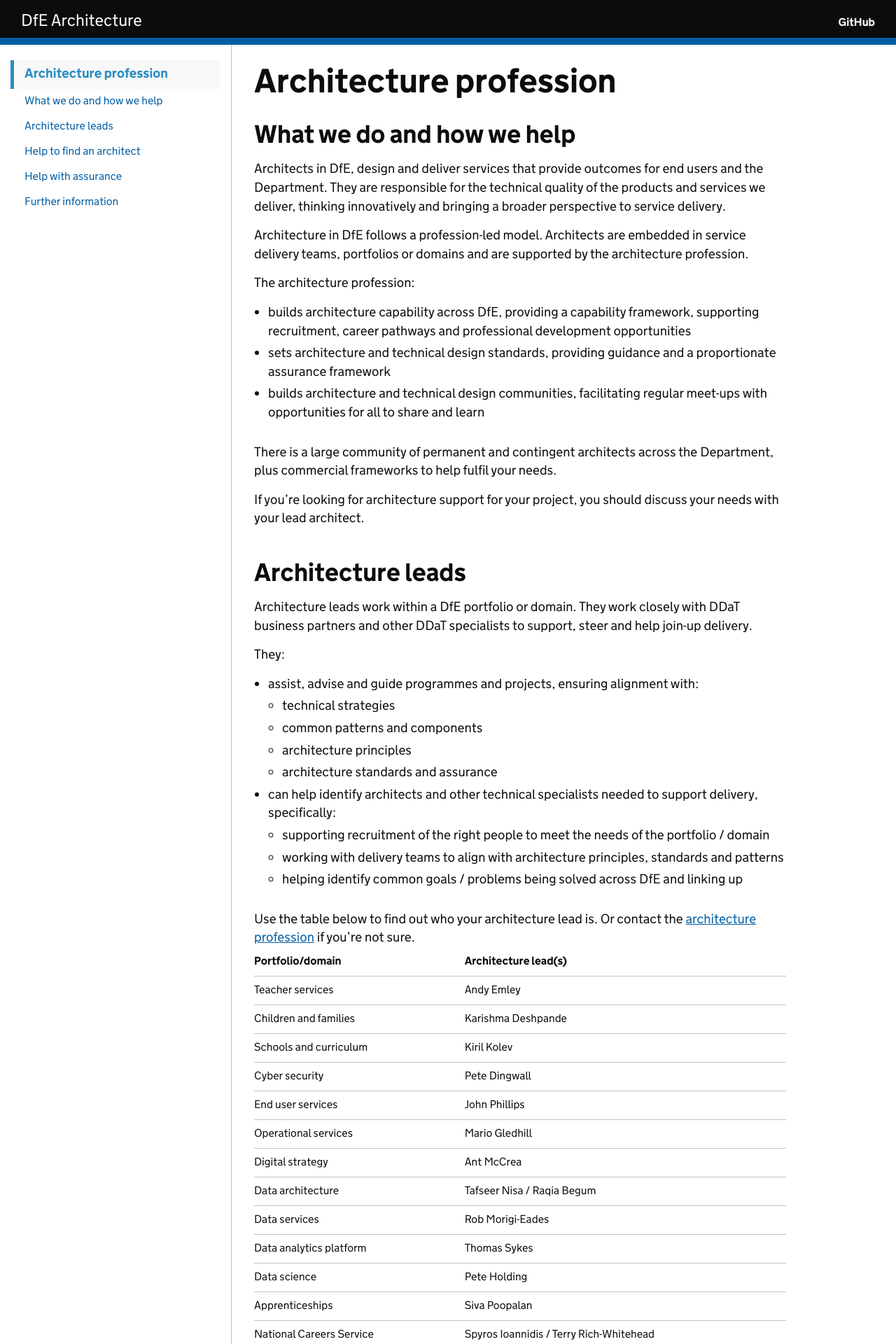
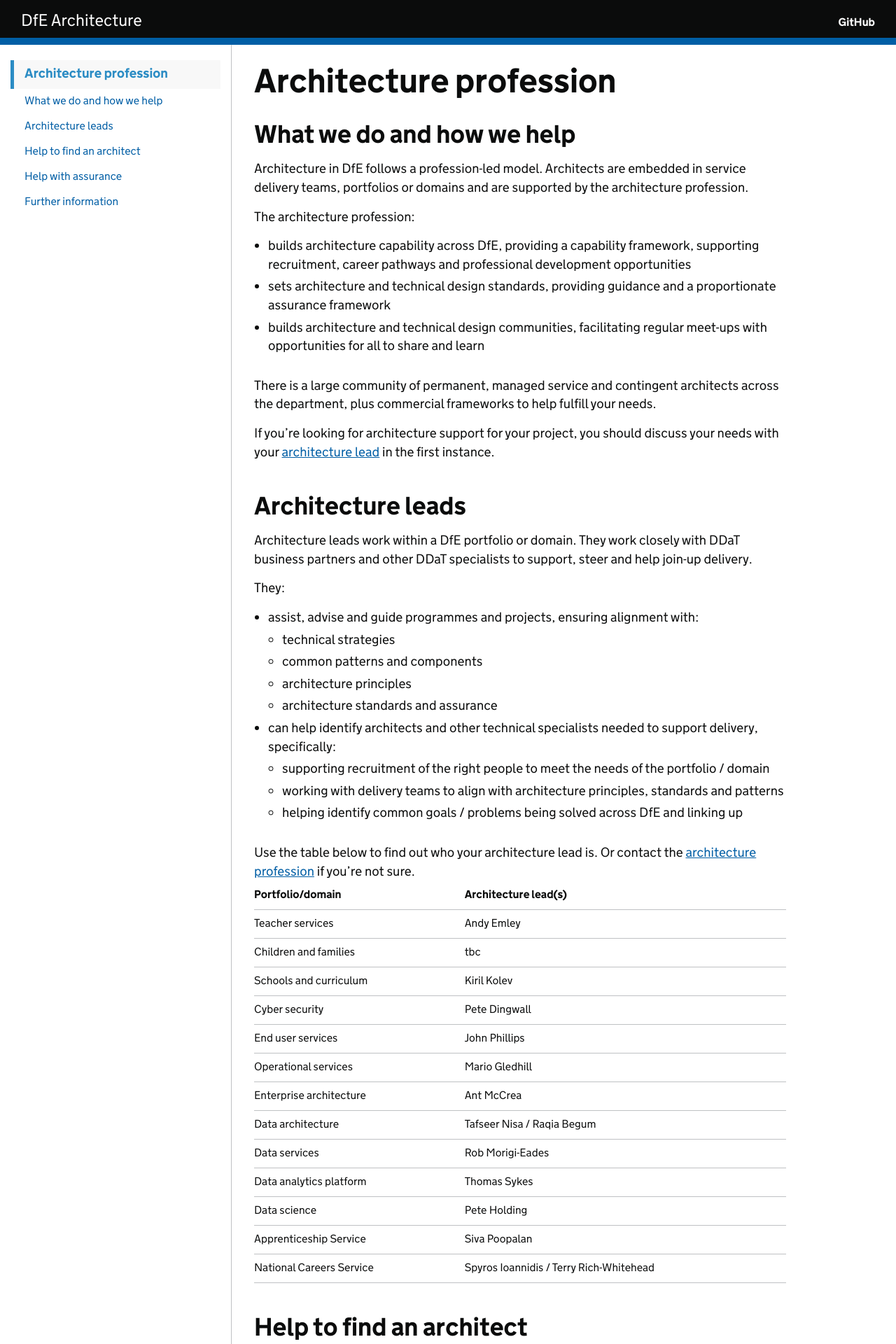
Before and after one commit to DFE-Digital/architecture, a Jekyll site: the page built from profession/architecture-profession.md, in a window 1280 px wide. Shown: the top 1920 px of the page at 70% size. Built offline with Jekyll 4.4.1, drawn with Linux system fonts in a browser that asks for light colours; our own code applies the rules of GitHub Pages for plain Markdown files; some of the changed text lies outside the part shown.

Commit message:
Profession, roles and standards update

```diff
--- a/profession/architecture-profession.md
+++ b/profession/architecture-profession.md
@@ -7,8 +7,6 @@ expires: 2022-03-31
 
 ## What we do and how we help
 
-Architects in DfE, design and deliver services that provide outcomes for end users and the Department. They are responsible for the technical quality of the products and services we deliver, thinking innovatively and bringing a broader perspective to service delivery.
-
 Architecture in DfE follows a profession-led model. Architects are embedded in service delivery teams, portfolios or domains and are supported by the architecture profession.
 
 The architecture profession:
@@ -17,9 +15,9 @@ The architecture profession:
 - sets architecture and technical design standards, providing guidance and a proportionate assurance framework
 - builds architecture and technical design communities, facilitating regular meet-ups with opportunities for all to share and learn
 
-There is a large community of permanent and contingent architects across the Department, plus commercial frameworks to help fulfil your needs.
+There is a large community of permanent, managed service and contingent architects across the department, plus commercial frameworks to help fulfill your needs.
 
-If you're looking for architecture support for your project, you should discuss your needs with your lead architect.
+If you're looking for architecture support for your project, you should discuss your needs with your [architecture lead](#architecture-leads) in the first instance.
 
 ## Architecture leads
 
@@ -42,29 +40,30 @@ Use the table below to find out who your architecture lead is. Or contact the [a
 | Portfolio/domain | Architecture lead(s) |
 | - | - |
 | Teacher services | Andy Emley |
-| Children and families | Karishma Deshpande |
+| Children and families | tbc |
 | Schools and curriculum | Kiril Kolev |
 | Cyber security | Pete Dingwall |
 | End user services | John Phillips |
 | Operational services | Mario Gledhill |
-| Digital strategy | Ant McCrea |
+| Enterprise architecture | Ant McCrea |
 | Data architecture | Tafseer Nisa / Raqia Begum |
 | Data services | Rob Morigi-Eades |
 | Data analytics platform | Thomas Sykes |
 | Data science | Pete Holding |
-| Apprenticeships | Siva Poopalan |
+| Apprenticeship Service | Siva Poopalan |
 | National Careers Service | Spyros Ioannidis / Terry Rich-Whitehead |
 
 ## Help to find an architect
 
-The architecture profession will work with you and your lead  architect to fulfil your needs. That could be supporting you to recruit permanent staff or helping you bring in the right people or services, through one of our compliant commercial routes to market. This will enable you to:
+The architecture profession will work with you and your architecture lead to fulfill your needs. That could be supporting you to recruit permanent staff or helping you bring in the right people or services, through one of our compliant commercial routes to market. This will enable you to:
+
 - get the right architecture skills, at the right time, at the right price
 - on-board architects into DfE consistently, so they understand our ways of working and assurance framework
 - provide oversight and assurance of their outputs and deliverables
 - link them into the wider DfE architecture profession and communities
 - exit them professionally when their work is complete, with appropriate handover and knowledge transfer
 
-The profession can provide example job descriptions, structured recruitment materials and template statements of work (for managed services and contingent workers)
+The profession can provide example [job descriptions](https://dfe-digital.github.io/dfe-job-descriptions), structured recruitment materials and template statements of work (for managed services and contingent workers).
 
 If you'd like to know more, or discuss your needs in more detail, contact the [architecture profession](mailto:architecture.profession@education.gov.uk).
 
```
Also changed, not shown: capability/architecture-roles.md (added, +111 -0 lines), standards/technical-standards.md (+4 -4 lines).
